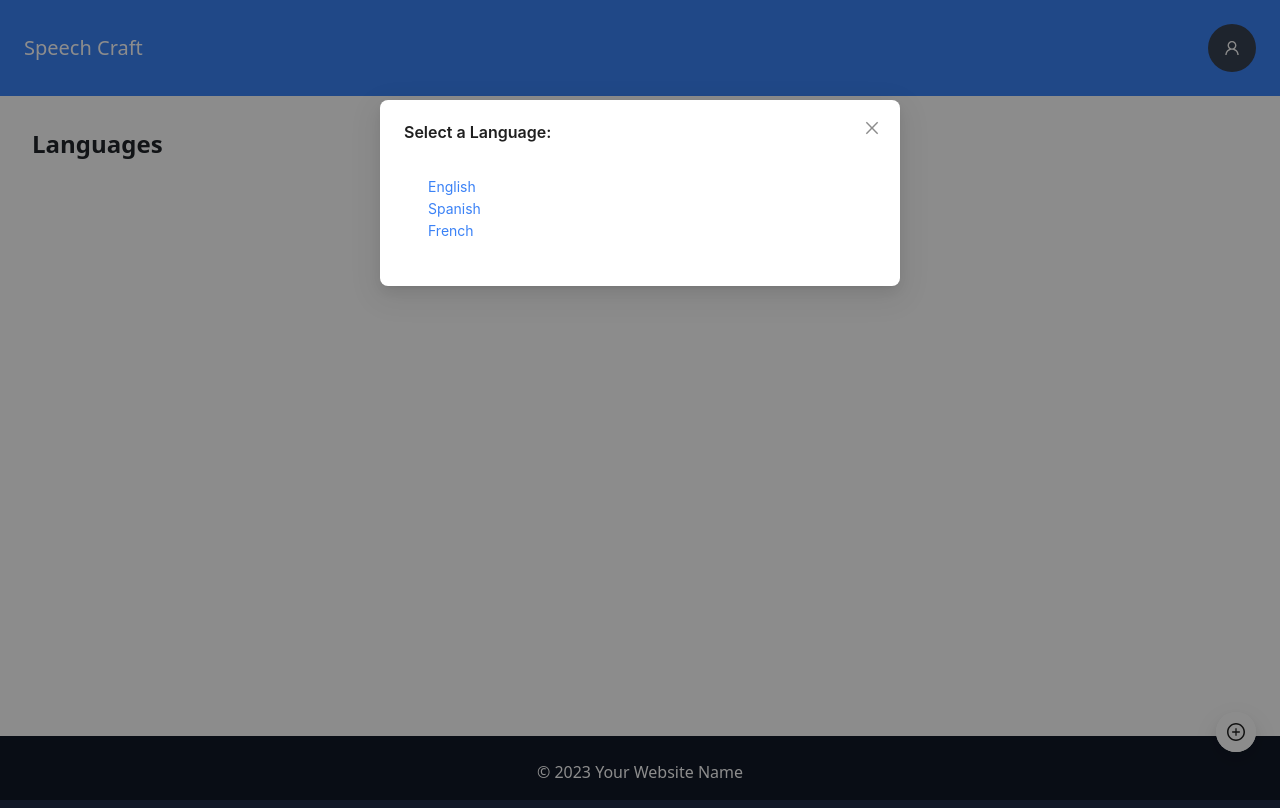
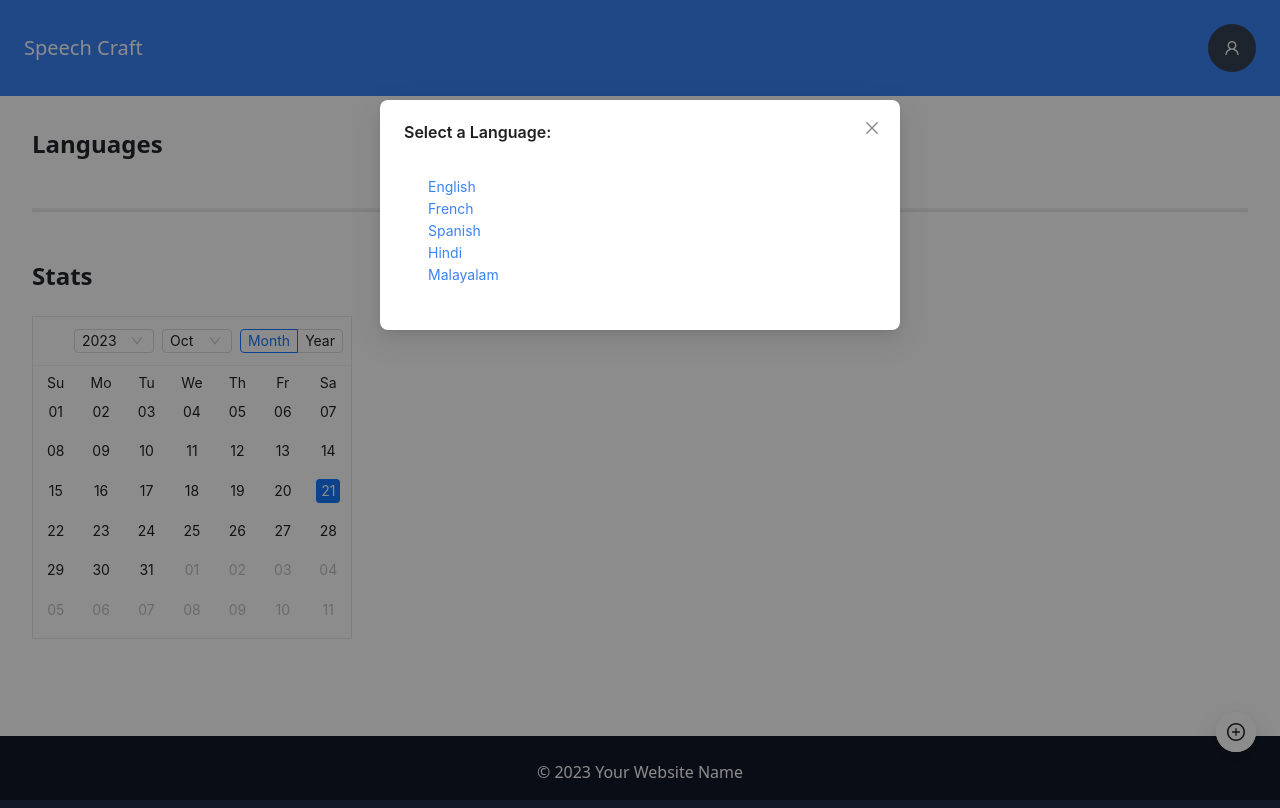
Before and after one commit to afreenpoly/SpeechCraft, a React (Create React App) app in the folder client/: page /user in a window 1280 px wide. Built offline with nearby package versions, Linux system fonts and the light colour scheme.

Commit message:
Updated Dashboard page

```diff
--- a/client/src/components/Card.jsx
+++ b/client/src/components/Card.jsx
@@ -10,7 +10,7 @@ const Card = ({ name, color, link }) => {
 
   return (
     <div
-      className={`bg-${color}-500 h-44 w-44 rounded-lg shadow-md p-4 hover:shadow-lg transition duration-300 ease-in-out flex flex-col justify-center items-center`}
+      className={`${color} h-44 w-44 rounded-lg shadow-md p-4 hover:shadow-lg transition duration-300 ease-in-out flex flex-col justify-center items-center`}
       onClick={handleCardClick}
       style={{ cursor: "pointer" }}
     >
--- a/client/src/pages/user/dashboard/Dashboard.jsx
+++ b/client/src/pages/user/dashboard/Dashboard.jsx
@@ -1,11 +1,34 @@
 import React, { useState } from "react";
-import { Modal, FloatButton } from "antd";
+import { Modal, FloatButton, Divider, Calendar } from "antd";
 import Card from "../../../components/Card";
 import { PlusCircleOutlined } from "@ant-design/icons";
 
 const Dashboard = () => {
   const [isModelOpen, setIsModelOpen] = useState(true);
-  const [selectedOptions, setSelectedOptions] = useState([]);
+  const [selectedLanguages, setSelectedLanguages] = useState([]);
+
+  const languages = [
+    {
+      name: "English",
+      color: "bg-cyan-500 ",
+    },
+    {
+      name: "French",
+      color: "bg-blue-500",
+    },
+    {
+      name: "Spanish",
+      color: "bg-green-500",
+    },
+    {
+      name: "Hindi",
+      color: "bg-red-500",
+    },
+    {
+      name: "Malayalam",
+      color: "bg-violet-500",
+    },
+  ];
 
   const openModel = () => {
     setIsModelOpen(true);
@@ -15,22 +38,51 @@ const Dashboard = () => {
     setIsModelOpen(false);
   };
 
-  const handleOptionSelect = (option) => {
-    setSelectedOptions([...selectedOptions, option]); // Add the selected option to the array
+  const handleLanguagesSelect = (language) => {
+    // If it doesn't exist, update the state to include the new item
+    if (!selectedLanguages.includes(language)) {
+      setSelectedLanguages([...selectedLanguages, language]); // Add the selected language to the array
+    } else {
+      alert("Language already added");
+    }
     closeModel();
+  };
+
+  const setColor = (name) => {
+    const language = languages.find((language) => language.name === name);
+    return language ? language.color : ""; // Return the color if found, otherwise an empty string
   };
 
   return (
     <div className="p-8">
+      <div>
         <h1 className="text-2xl font-bold mb-4">Languages</h1>
 
-      {selectedOptions.length > 0 && (
-        <div className="mt-4 grid grid-cols-4 gap-4">
-          {selectedOptions.map((option, index) => (
-            <Card name={option} color="green" link="/user/linguistics" />
+        {selectedLanguages.length > 0 && (
+          <div className="mt-4 grid grid-cols-4 gap-y-14">
+            {selectedLanguages.map((language, index) => (
+              <Card
+                name={language}
+                color={setColor(language)}
+                link={"/user/linguistics/" + language}
+              />
             ))}
           </div>
         )}
+      </div>
+
+      {/* Divider Line */}
+      <Divider className="border-2 my-5" />
+
+      <div>
+        <h1 className="text-2xl font-bold mb-4">Stats</h1>
+        <div>
+          <div className={`w-80 border-1 border-solid `}>
+            <Calendar fullscreen={false} />
+          </div>
+        </div>
+      </div>
+
       <Modal
         title="Select a Language:"
         open={isModelOpen}
@@ -39,30 +91,16 @@ const Dashboard = () => {
       >
         <div className="bg-white p-4 rounded-lg z-50">
           <ul>
-            <li>
+            {languages.map((language, index) => (
+              <li key={index}>
                 <button
-                onClick={() => handleOptionSelect("English")}
+                  onClick={() => handleLanguagesSelect(language.name)}
                   className="text-blue-500 hover:text-blue-700 cursor-pointer"
                 >
-                English
+                  {language.name}
                 </button>
               </li>
-            <li>
-              <button
-                onClick={() => handleOptionSelect("Spanish")}
-                className="text-blue-500 hover:text-blue-700 cursor-pointer"
-              >
-                Spanish
-              </button>
-            </li>
-            <li>
-              <button
-                onClick={() => handleOptionSelect("French")}
-                className="text-blue-500 hover:text-blue-700 cursor-pointer"
-              >
-                French
-              </button>
-            </li>
+            ))}
           </ul>
         </div>
       </Modal>
```
Lines whose indentation alone changed are shown as unchanged.
